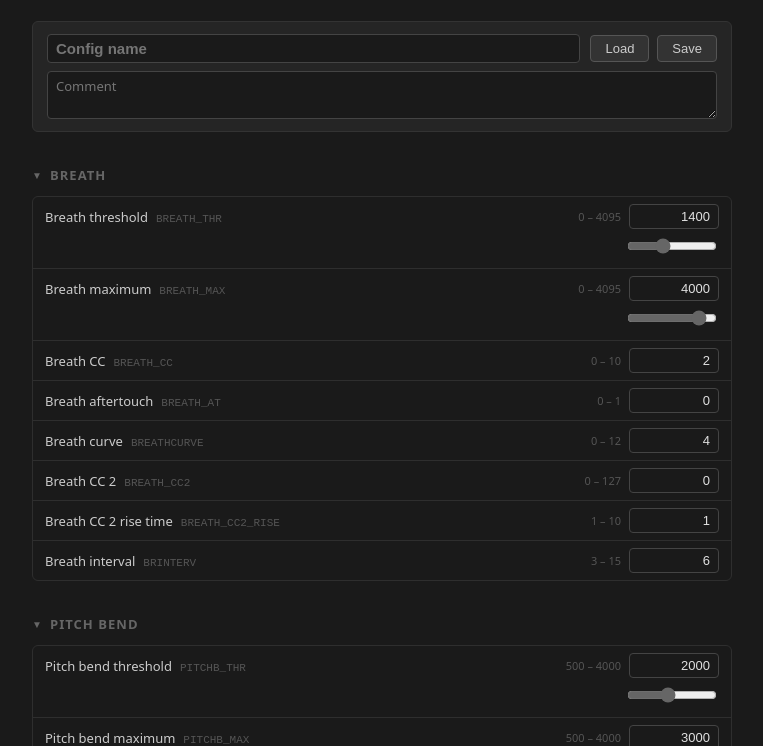
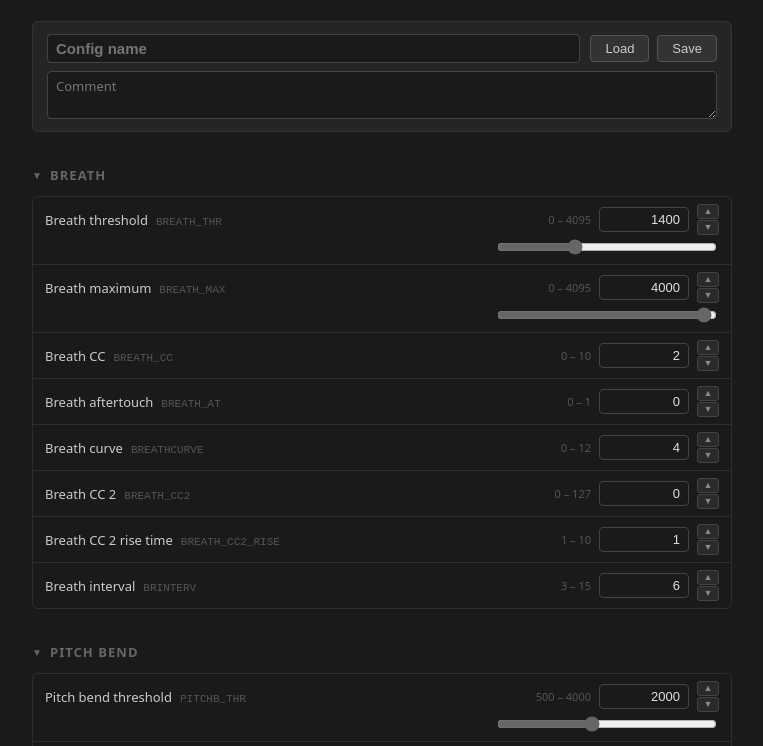
Before and after one commit to jstck/NuControl, a plain HTML site: page config.html in a window 1280 px wide. Shown: the part 51-797 px from the top of the page, without its empty margins (258-1021 px from the left). Drawn offline with nearby package versions, Linux system fonts and the light colour scheme.

Commit message:
Add stepper buttons, fix slider width, add version-gated item visibility
- Add ▲/▼ stepper buttons to increment/decrement each config value by 1
- Fix slider width being overridden by .item input rule; scope text input
  styles to :not([type="range"])
- Set slider width to 220px
- Add minVersion-based item/section visibility driven by VERSION value
- Add load warnings for missing items (reset to factory defaults) and
  extra items from newer config versions

Co-Authored-By: Claude Sonnet 4.6 <noreply@anthropic.com>

```diff
--- a/config.css
+++ b/config.css
@@ -198,7 +198,7 @@ h1 {
   white-space: nowrap;
 }
 
-.item input {
+.item input:not([type="range"]) {
   background: #1a1a1a;
   border: 1px solid #444;
   border-radius: 4px;
@@ -211,9 +211,9 @@ h1 {
   transition: border-color 0.15s;
 }
 
-.item input:focus { border-color: #666; }
+.item input:not([type="range"]):focus { border-color: #666; }
 
-.item.invalid input {
+.item.invalid input:not([type="range"]) {
   border-color: #a03030;
   color: #ff8080;
 }
@@ -225,8 +225,31 @@ h1 {
 }
 
 .item-slider {
-  width: 160px;
+  width: 220px;
   align-self: flex-end;
   margin-top: 4px;
   accent-color: #666;
 }
+
+.item-stepper {
+  display: flex;
+  flex-direction: column;
+  gap: 1px;
+}
+
+.item-stepper button {
+  background: #2a2a2a;
+  border: 1px solid #444;
+  border-radius: 3px;
+  color: #888;
+  cursor: pointer;
+  font-size: 9px;
+  line-height: 1;
+  padding: 2px 5px;
+  width: 22px;
+}
+
+.item-stepper button:hover {
+  background: #3a3a3a;
+  color: #ccc;
+}
--- a/config.html
+++ b/config.html
@@ -57,6 +57,10 @@
                   @input="validate(item)"
                   @blur="validate(item); normalize(item)"
                 >
+                <div class="item-stepper">
+                  <button @click="step(item, 1)">▲</button>
+                  <button @click="step(item, -1)">▼</button>
+                </div>
                 <span class="item-error" v-if="item._error">{{ item._error }}</span>
               </div>
             </div>
@@ -170,6 +174,14 @@
           touch();
         }
 
+        function step(item, delta) {
+          const offset = getOffset(item);
+          const n = parseInt(item._raw, 10);
+          const stored = (isNaN(n) ? item.factoryDefault - offset : n) + offset;
+          item._raw = toDisplay(Math.min(item.max, Math.max(item.min, stored + delta)), offset);
+          validate(item);
+        }
+
         function normalize(item) {
           if (item._error) return;
           const offset = getOffset(item);
@@ -273,7 +285,7 @@
 
         return { sections, loadError, loadWarnings, configName, configComment, timeCreated, fileInput,
                  touch, validate, normalize, sliderValue, setSlider, itemRangeText,
-                 itemVisible, sectionVisible, triggerLoad, loadConfig, saveConfig };
+                 itemVisible, sectionVisible, step, triggerLoad, loadConfig, saveConfig };
       }
     }).mount('#app');
   </script>
```
